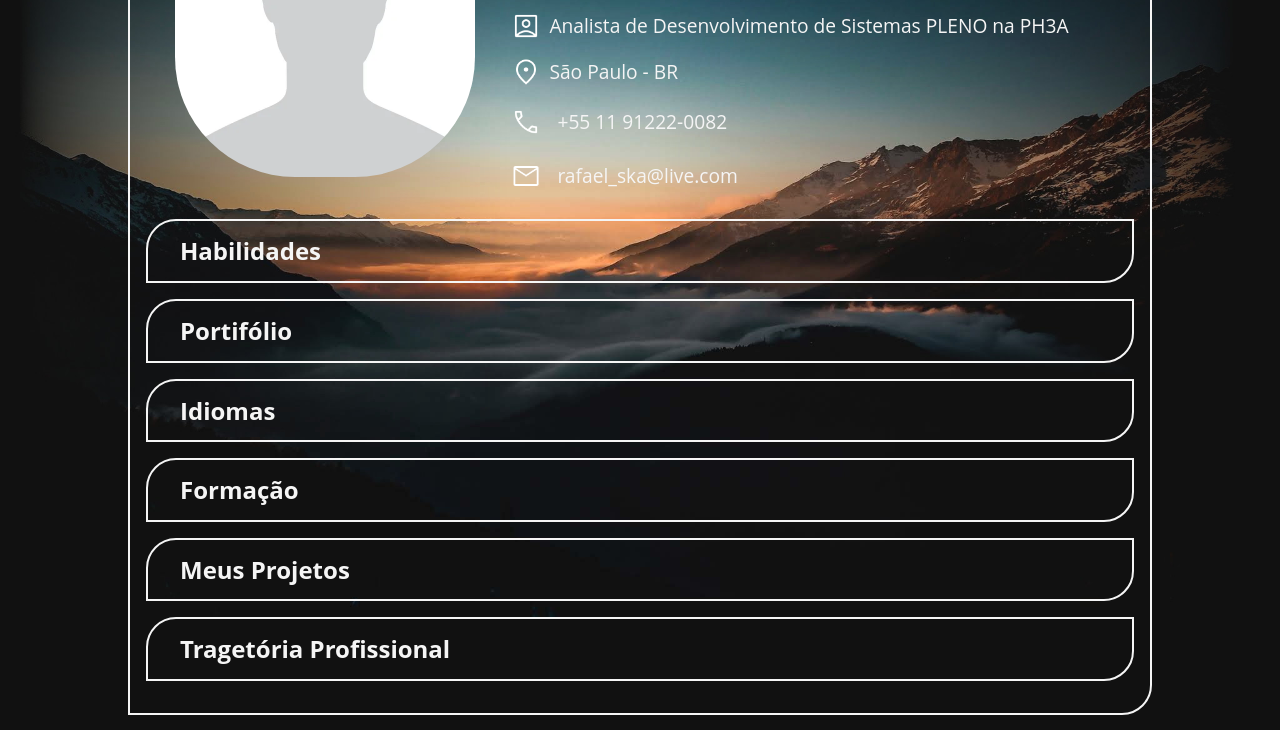
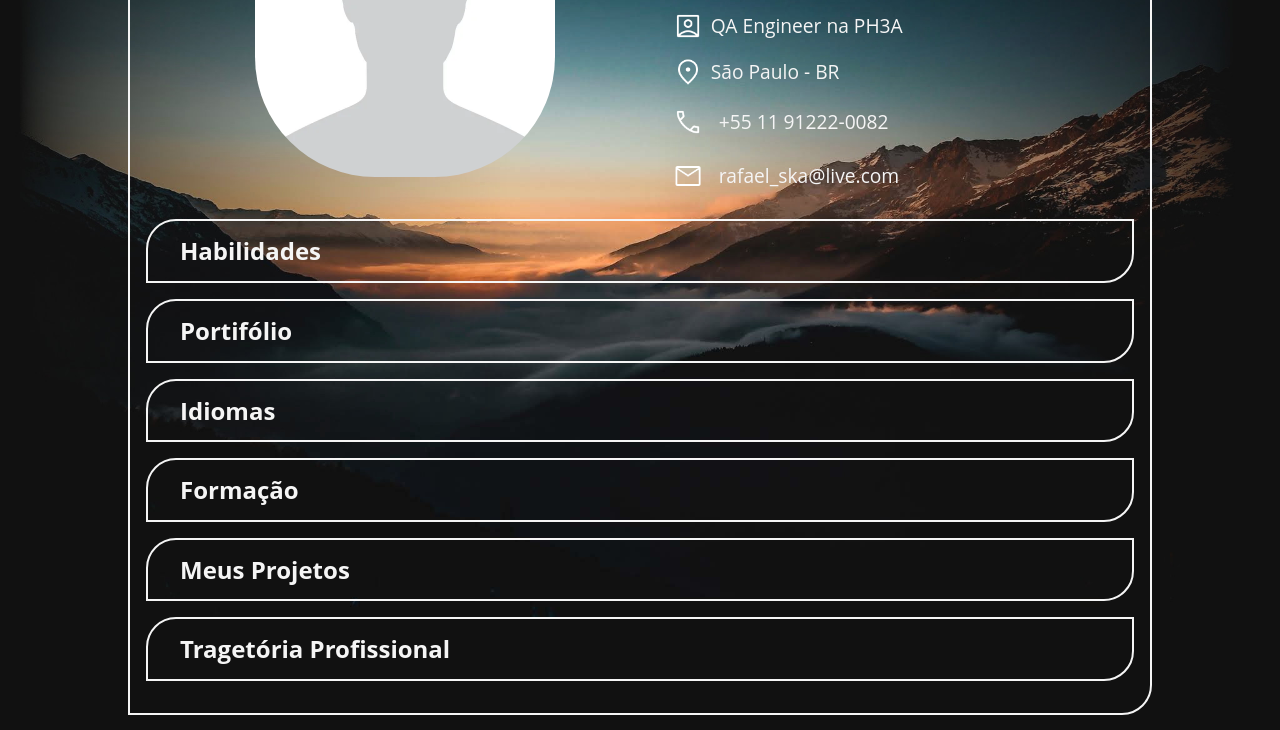
Before and after one commit to RafaelSka/cv_rafaelska, a plain HTML site: page index.html in a window 1280 px wide. Shown: the part 183-913 px from the top of the page. Drawn offline with nearby package versions, Linux system fonts and the light colour scheme; no server answers.

Commit message:
Update index.html

```diff
--- a/index.html
+++ b/index.html
@@ -31,7 +31,7 @@
             </h1>
 
             <div class="informacoes">
-                <p class="pessoal">Analista de Desenvolvimento de Sistemas PLENO na PH3A</p>
+                <p class="pessoal">QA Engineer na PH3A</p>
                 <P class="local">São Paulo - BR</P>
                 <p class="telefone">
                     <a href="https://wa.me/11912220082" target="_blank">+55 11 91222-0082</a>
@@ -189,8 +189,8 @@
                 <ul class="tragetoria">
                     <li>
                         <h3> PH3A Comércio e Serviços de TI </h3>
-                        <h4 class="cargo"> Analista de Desenvolvimento de Sistemas PLENO </h4>
-                        <h4 class="data"> 2019/DEZ - Aberto </h4>
+                        <h4 class="cargo">QA Enginner | Analista de Desenvolvimento de Sistemas PLENO </h4>
+                        <h4 class="data"> 2019/DEZ - 2024/SET </h4>
                         <h5 class="descricao"> Descrição: </h5>
                     </li>
                     <li>
```
